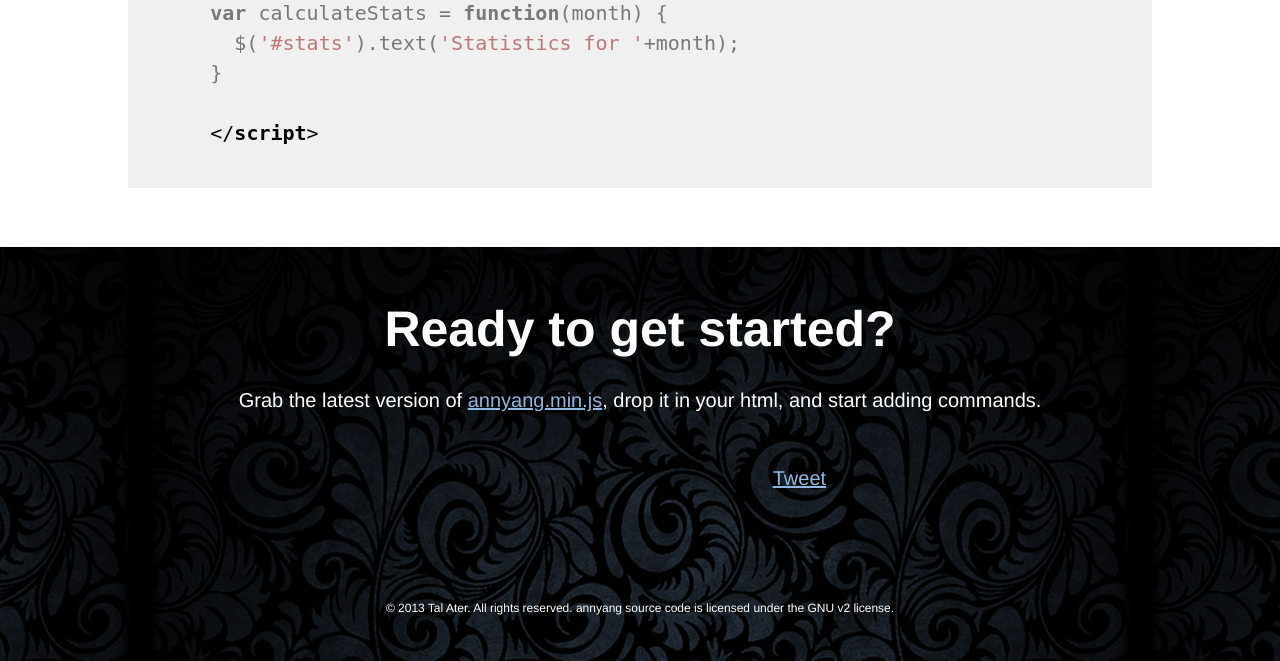
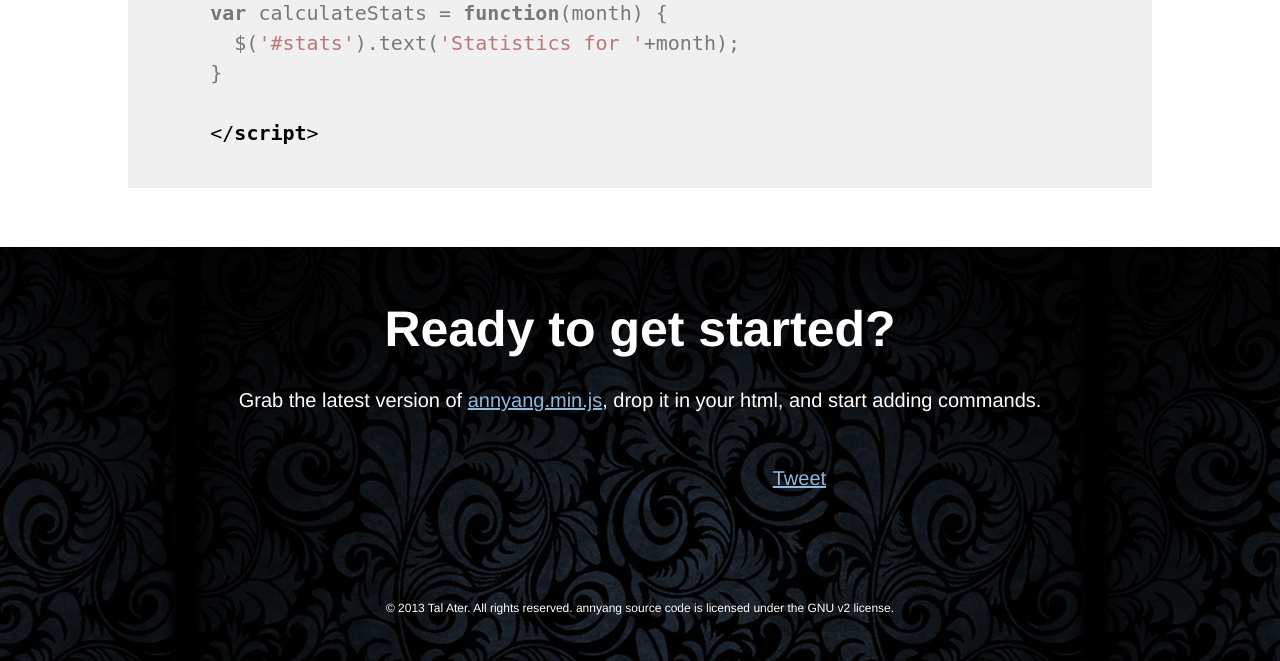
Before and after one commit to TalAter/annyang, a PHP site: page /example.html in a window 1280 px wide. Shown: the part 2804-3465 px from the top of the page. Run offline with PHP 8.4, Linux system fonts and the light colour scheme; some libraries are stand-ins or nearby versions; grey boxes are pictures that could not be loaded.

Commit message:
Footer background now stretches to fill footer

```diff
--- a/demo/css/main.css
+++ b/demo/css/main.css
@@ -88,7 +88,8 @@ section {
   color: #fff;
 }
 #section_footer {
-  background: #000 url('../images/footer_background.jpg') repeat-x center;
+  background: #000 url('../images/footer_background.jpg') repeat-x top center;
+  background-size: auto 100%;
   text-align: center;
   background-color: #34495d;
   color: #fff;
```
